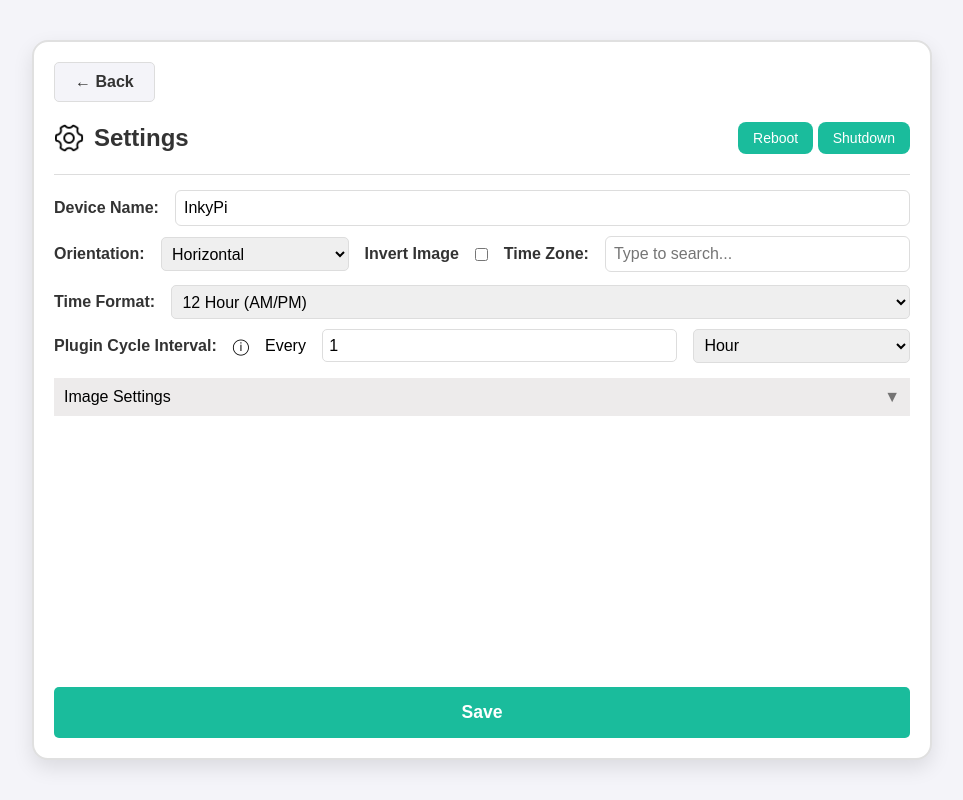
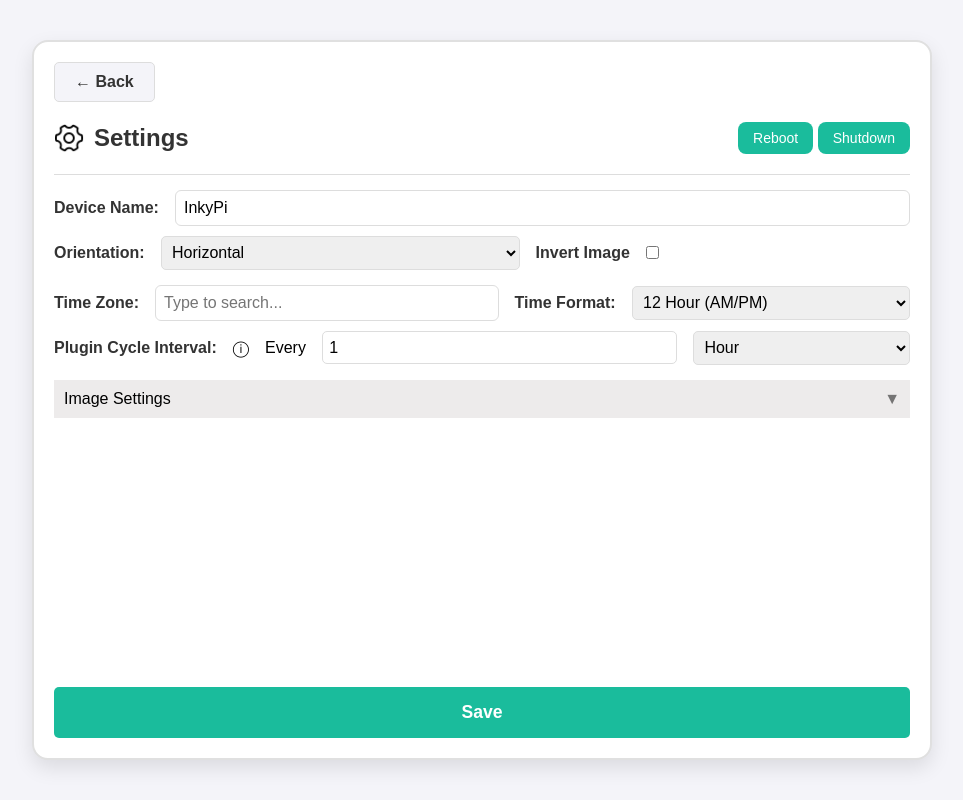
Before and after one commit to zabirauf/InkyPi, a Flask app: page /settings in a window 1280 px wide. Shown: the whole page, without its empty margins (158-1121 px from the left). Run offline with Flask 3, Linux system fonts and the light colour scheme; parts of the project's set-up code (start-up, migrations or seed data) failed here and were passed over.

Commit message:
Fix image quality defaults, settings page grouping

```diff
--- a/src/plugins/ai_image/settings.html
+++ b/src/plugins/ai_image/settings.html
@@ -59,7 +59,9 @@
             document.getElementById('imageModel').value = pluginSettings.imageModel;
 
             // Populate quality
-            document.getElementById('quality').value = pluginSettings.quality;
+            const qualityDropdown = document.getElementById("quality");
+            qualityDropdown.value = pluginSettings.quality || "standard";
+            qualityDropdown.disabled = pluginSettings.imageModel == 'dall-e-2'
         }
     });
 </script>
--- a/src/templates/settings.html
+++ b/src/templates/settings.html
@@ -119,7 +119,7 @@
                            required
                            class="form-input">
                 </div>
-                <div class="form-group">
+                <div class="form-group nowrap">
                     <!-- Orientation Dropdown -->
                     <div class="form-group">
                         <label for="orientation" class="form-label">Orientation:</label>
@@ -127,14 +127,17 @@
                             <option value="horizontal" {% if device_settings.orientation == "horizontal" %}selected{% endif %}>Horizontal</option>
                             <option value="vertical" {% if device_settings.orientation == "vertical" %}selected{% endif %}>Vertical</option>
                         </select>
+                    </div>
+                    <div class="form-group nowrap">
                         <!-- Invert Image Checkbox -->
                         <label class="form-label" for="invertImage">Invert Image</label>
                         <input type="checkbox" id="invertImage" name="invertImage" {% if device_settings.inverted_image %}checked{% endif %}>
                         </label>
+                    </div>
                 </div>
-
+                <div class="form-group">
                     <!-- Timezone Dropdown -->
-                    <div class="form-group">
+                    <div class="form-group nowrap">
                         <label for="timezone" class="form-label">Time Zone:</label>
                         <input
                             type="text"
@@ -153,7 +156,7 @@
                     </div>
 
                     <!-- Time Format Dropdown -->
-                    <div class="form-group">
+                    <div class="form-group nowrap">
                         <label for="timeFormat" class="form-label">Time Format:</label>
                         <select id="timeFormat" name="timeFormat" class="form-input">
                             <option value="12h" {% if device_settings.time_format == "12h" %}selected{% endif %}>12 Hour (AM/PM)</option>
```
